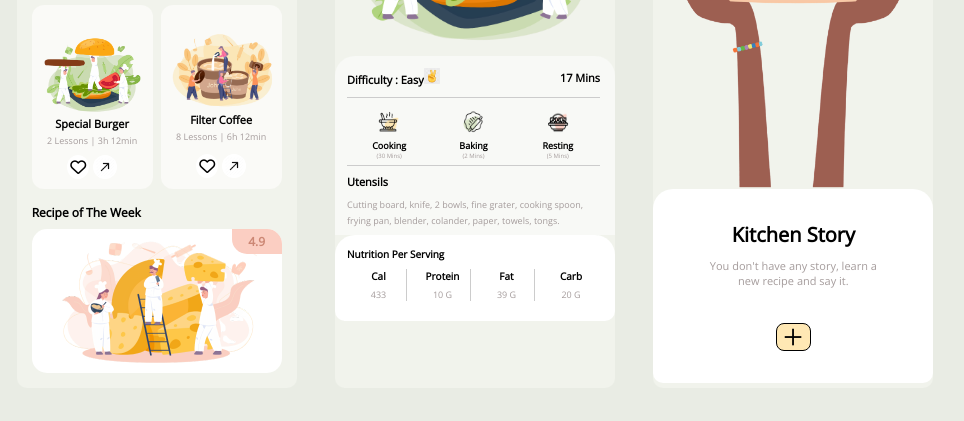
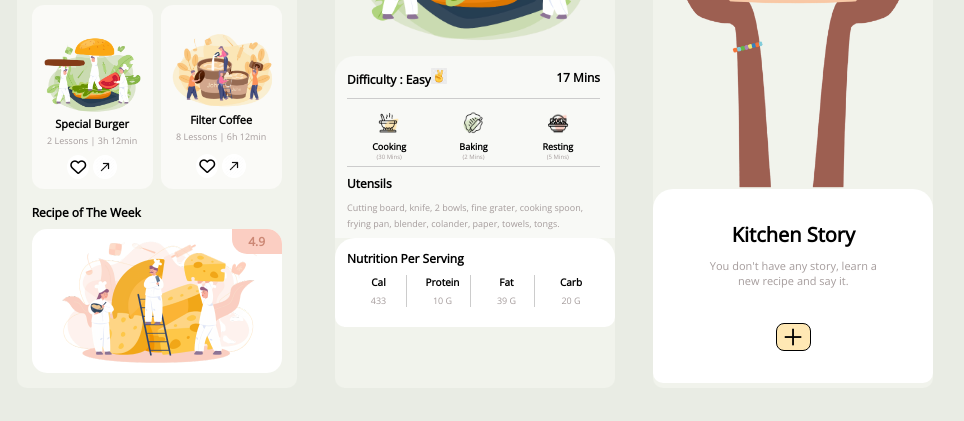
Before and after one commit to Akay74/recipe-app-UI, a plain HTML site: page index.html in a window 1280 px wide. Shown: the part 231-652 px from the top of the page, without its empty margins (165-1129 px from the left). Drawn offline with nearby package versions, Linux system fonts and the light colour scheme.

Commit message:
changed the font size of some elements

```diff
--- a/style.css
+++ b/style.css
@@ -220,7 +220,7 @@ textarea:focus, input:focus{
     display: flex;
     justify-content: space-between;
     align-items: center;
-    font-size: 11px;
+    font-size: 12px;
     font-weight: 700;
     margin-bottom: 10px;
 }
@@ -262,7 +262,7 @@ textarea:focus, input:focus{
 }
 
 #utensils-header{
-    font-size: 11px;
+    font-size: 12px;
     font-weight: 700;
     margin: 8px 0;
 }
@@ -281,7 +281,7 @@ textarea:focus, input:focus{
 }
 
 .nutrition-title{
-    font-size: 10px;
+    font-size: 12px;
     font-weight: 700;
     margin: 0 0 8px;
 }
```
